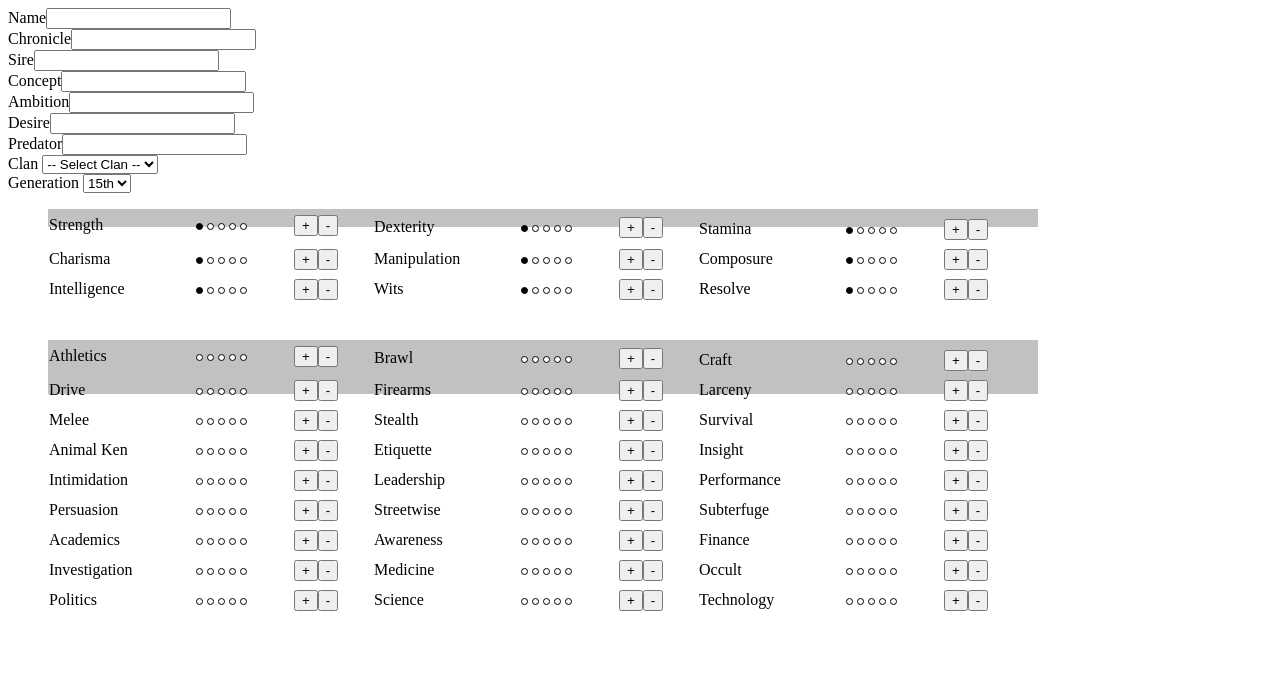
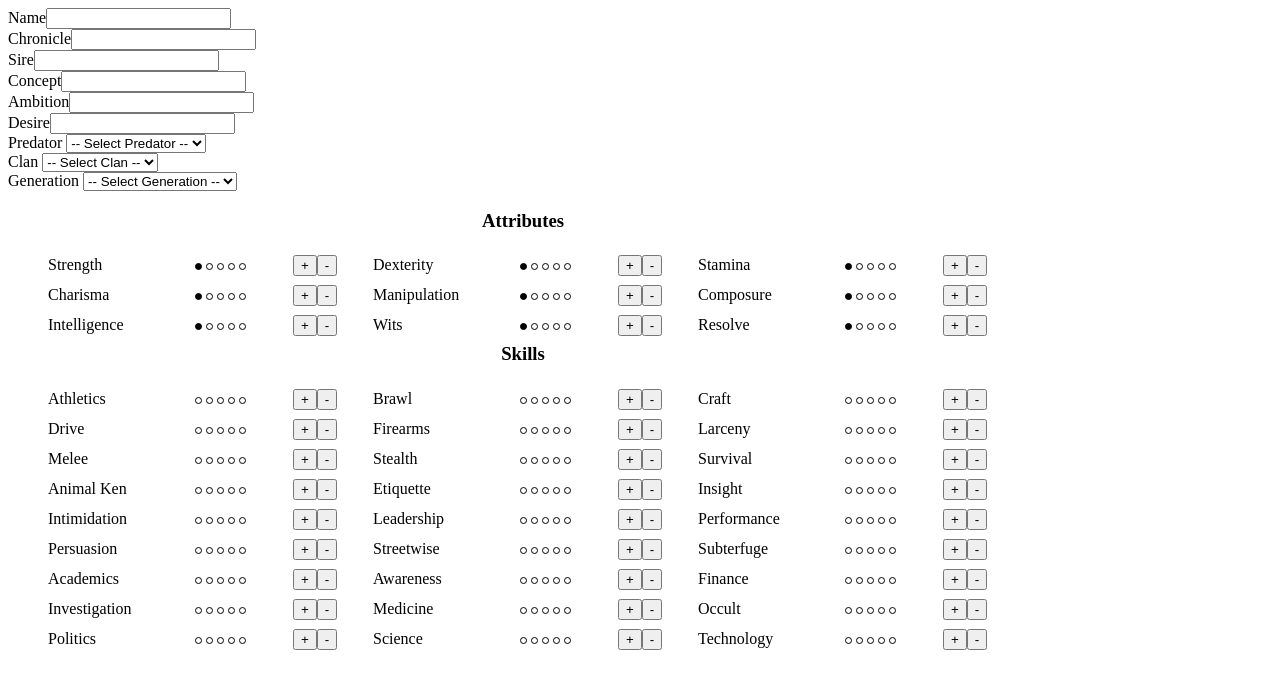
Before and after one commit to Morgwll/vampire5e-companion, a Vue app: page / in a window 1280 px wide. Shown: the top 688 px of the page. Built offline with nearby package versions, Linux system fonts and the light colour scheme.

Commit message:
Character creation implementation

```diff
--- a/src/components/Character.vue
+++ b/src/components/Character.vue
@@ -59,7 +59,6 @@ export default {
   ul {
     list-style-type: none;
     .ability-score {
-      border: 1px solid #c1c1c1;
       .ability-name {
         width: 150px;
         float: left;
--- a/src/components/CharacterCreation.vue
+++ b/src/components/CharacterCreation.vue
@@ -7,7 +7,11 @@
       <div>{{ concept.text }}<input v-model="concept.value"></div>
       <div>{{ ambition.text }}<input v-model="ambition.value"></div>
       <div>{{ desire.text }}<input v-model="desire.value"></div>
-      <div>{{ predator.text }}<input v-model="predator.value"></div>
+      <div>{{ predator.text }}
+        <select>
+          <option v-for="(item, index) in predator.value" :key="index">{{ item.text }}</option>
+        </select>
+      </div>
       <div>{{ clan.text }}
         <select>
           <option v-for="(item, index) in clan.value" :key="index">{{ item.text }}</option>
@@ -15,12 +19,13 @@
       </div>
       <div>{{ generation.text }}
         <select>
-          <option v-for="(item, index) in generation.value" :key="index">{{ item }}th</option>
+          <option v-for="(item, index) in generation.value" :key="index">{{ item.text }}</option>
         </select>
       </div>
     </div>
     <div class="points-container">
       <div class="abilities">
+        <h3>Attributes</h3>
         <ul>
           <li class="ability-score" v-for="(item, index) in abilityset" :key="index">
             <div class="ability-name">{{ item.text }}</div>
@@ -40,6 +45,7 @@
         </ul>
       </div>
       <div class="abilities">
+        <h3>Skills</h3>
         <ul>
           <li class="ability-score" v-for="(item, index) in skillset" :key="index">
             <div class="ability-name">{{ item.text }}</div>
@@ -96,7 +102,52 @@ export default {
       },
       predator: {
         text: "Predator",
-        value: ""
+        value: {
+          none: {
+            text: "-- Select Predator --",
+            value: 0
+          },
+          alleycat: {
+            text: "Alleycat",
+            value: 1
+          },
+          bagger: {
+            text: "Bagger",
+            value: 2
+          },
+          bloodleech: {
+            text: "Blood Leech",
+            value: 3
+          },
+          cleaver: {
+            text: "Cleaver",
+            value: 4
+          },
+          consensualist: {
+            text: "Consensualist",
+            value: 5
+          },
+          farmer: {
+            text: "Farmer",
+            value: 6
+          },
+          osiris: {
+            text: "Osiris",
+            value: 7
+          },
+          sandman: {
+            text: "Sandman",
+            value: 8
+          },
+          scenequeen: {
+            text: "Scene Queen",
+            value: 9
+          },
+          siren: {
+            text: "Siren",
+            value: 10
+          },
+        }
       },
       clan: {
         text: "Clan",
@@ -146,19 +197,42 @@ export default {
       generation: {
         text: "Generation",
         value: {
-          fifteenth: 15,
-          fourteeth: 14,
-          thirteenth: 13,
-          twelfth: 12,
-          eleventh: 11,
-          tenth: 10,
+          none: {
+            text: '-- Select Generation --',
+            gen: 0
+          },
+          fifteenth: {
+            text: 'Fifteenth',
+            gen: 15
+          },
+          fourteeth: {
+            text: 'Fourteenth',
+            gen: 14
+          },
+          thirteenth: {
+            text: 'Thirteenth',
+            gen: 13
+          },
+          twelfth: {
+            text: 'Twelfth',
+            gen: 12
+          },
+          eleventh: {
+            text: 'Eleventh',
+            gen: 11
+          },
+          tenth: {
+            text: 'Tenth',
+            gen: 10
+          },
         }
       },
       health: 6,
       willpower: 5,
-      humanity: 6,
+      humanity: 7,
       hunger: 3,
-      skillpoints: 15,
+      gen: 1,
+      skillpoints: 35,
       attributepoints: 13,
       abilityset: {
         strength: {
@@ -429,6 +503,24 @@ export default {
         points++;
         console.log(num.text, num.score, points);
       }
+    },
+    generationExp(gen) {
+      let skillpoints = 0;
+      let bloodPotency = 0
+      if(gen >= 14) {
+        bloodPotency = 0;
+      } else if(gen == 12 || gen == 13) {
+        bloodPotency = 1;
+        skillpoints = 15;
+      } else if(gen == 11 || gen == 10) {
+        bloodPotency = 2;
+        skillpoints = 35;
+        this.humanity--;
+      }
+      return {
+        skillpoints,
+        bloodPotency
+      };
     }
   }
 }
@@ -440,10 +532,12 @@ export default {
 }
 .abilities {
   height: 115px;
+  h3 {
+    text-align: center;
+  }
   ul {
     list-style-type: none;
     .ability-score {
-      border: 1px solid #c1c1c1;
       .ability-name {
         width: 105px;
         float: left;
```
